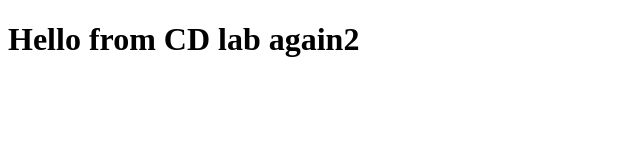
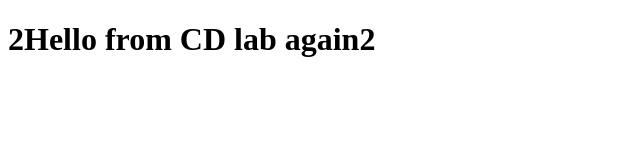
Before and after one commit to cillian-murphy640/lab11, a plain HTML site: page index.html in a window 1280 px wide. Shown: the whole page, without its empty margins (0-640 px from the left). Drawn offline with Linux system fonts and the light colour scheme.

Commit message:
edit both test 2

```diff
--- a/index.html
+++ b/index.html
@@ -1,2 +1,2 @@
 <!DOCTYPE html>
-<h1>Hello from CD lab again2</h1>
+<h1>2Hello from CD lab again2</h1>
```
Also changed, not shown: 1 other file.
